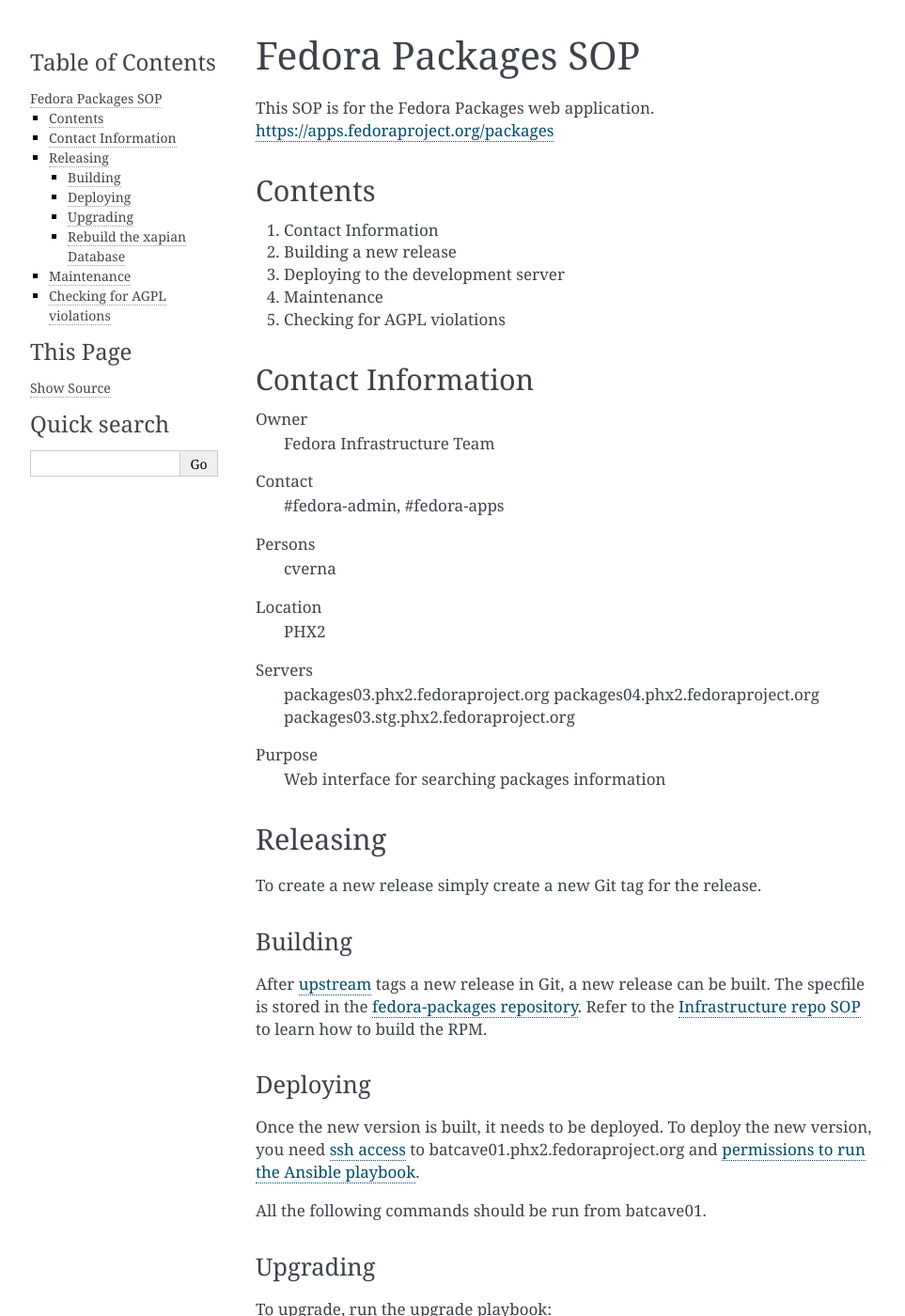
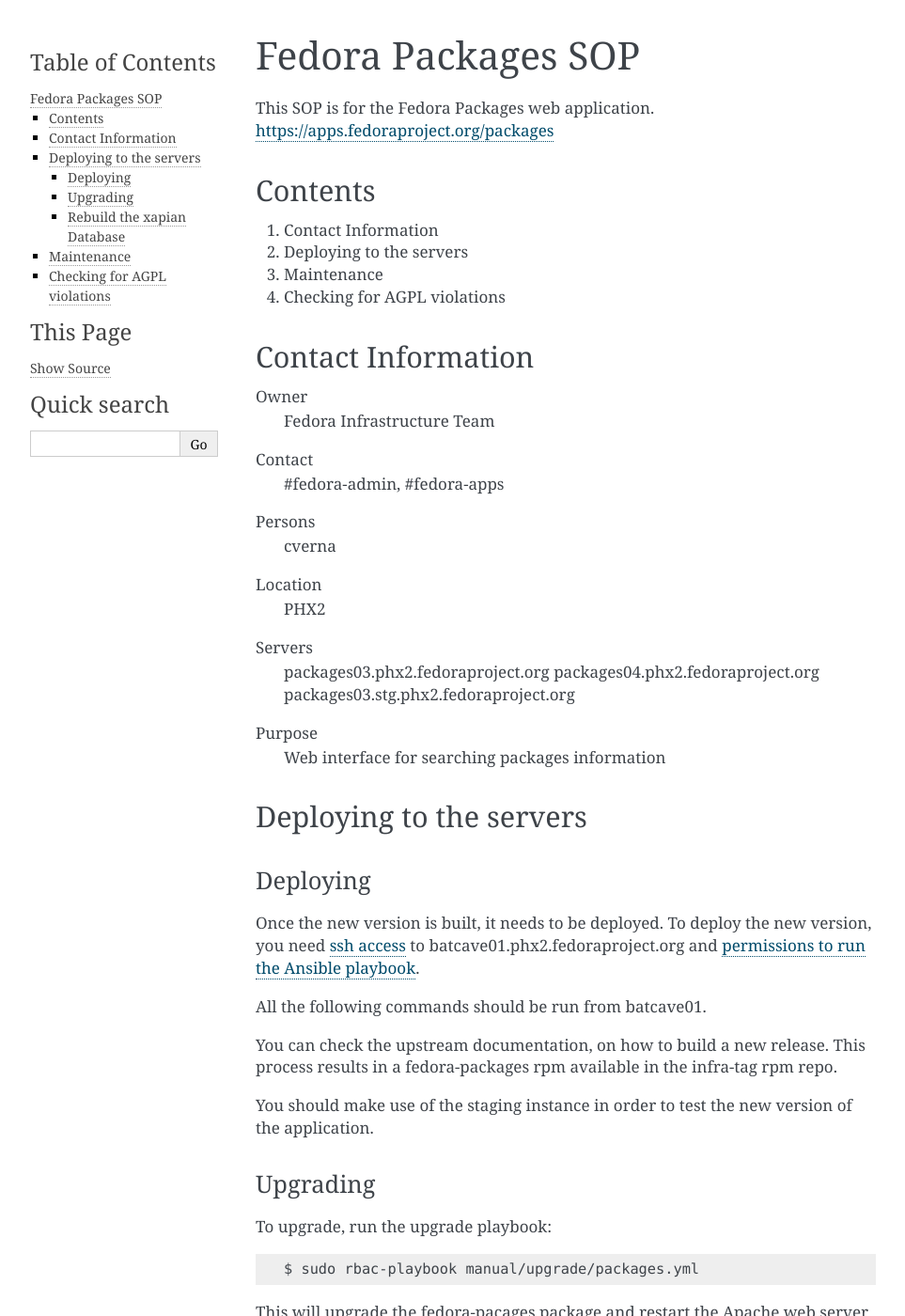
Before and after one commit to FrostyX/infra-docs, a Sphinx documentation site: the page built from docs/sysadmin-guide/sops/fedorapackages.rst, in a window 1280 px wide and 1400 px high. Shown: the whole window at 94% size, without its empty margins (148-1111 px from the left). Built offline with Sphinx 7.4.7, drawn with Linux system fonts in a browser that asks for light colours.

```diff
--- a/docs/sysadmin-guide/sops/anitya.rst
+++ b/docs/sysadmin-guide/sops/anitya.rst
@@ -105,7 +105,7 @@
 After `upstream <https://github.com/fedora-infra/anitya>`_ tags a new release in Git, a new
 release can be built. The specfile is stored in the `Anitya repository
 <https://github.com/fedora-infra/anitya/blob/master/files/anitya.spec>`_. Refer to the
-`Infrastructure repo SOP <https://infrastructure.fedoraproject.org/infra/docs/infra-repo.rst>`_
+`Infrastructure repo SOP <https://docs.pagure.org/infra-docs/sysadmin-guide/sops/infra-repo.html>`_
 to learn how to build the RPM.
 
 Deploying
--- a/docs/sysadmin-guide/sops/fedorapackages.rst
+++ b/docs/sysadmin-guide/sops/fedorapackages.rst
@@ -14,10 +14,9 @@
 ========
 
 1. Contact Information
-2. Building a new release
-3. Deploying to the development server
-4. Maintenance
-5. Checking for AGPL violations
+2. Deploying to the servers
+3. Maintenance
+4. Checking for AGPL violations
 
 Contact Information
 ===================
@@ -42,17 +41,8 @@
 Purpose
 	Web interface for searching packages information
 
-Releasing
-=========
-To create a new release simply create a new Git tag for the release.
-
-Building
---------
-After `upstream <https://github.com/fedora-infra/fedora-packages>`_ tags a new release in Git, a new
-release can be built. The specfile is stored in the `fedora-packages repository
-<https://github.com/fedora-infra/fedora-packages/blob/develop/fedora-packages.spec>`_. Refer to the
-`Infrastructure repo SOP <https://docs.pagure.org/infra-docs/sysadmin-guide/sops/infra-repo.html>`_
-to learn how to build the RPM.
+Deploying to the servers
+========================
 
 Deploying
 ---------
@@ -63,6 +53,12 @@
 <https://infrastructure.fedoraproject.org/infra/docs/ansible.rst>`_.
 
 All the following commands should be run from batcave01.
+
+You can check the upstream documentation, on how to build a new release. This process
+results in a fedora-packages rpm available in the infra-tag rpm repo.
+
+You should make use of the staging instance in order to test the new version of the
+application.
 
 Upgrading
 ---------
```
